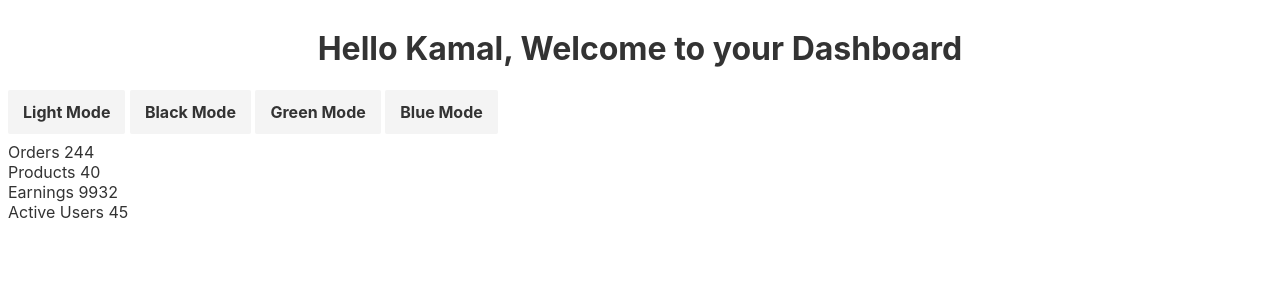
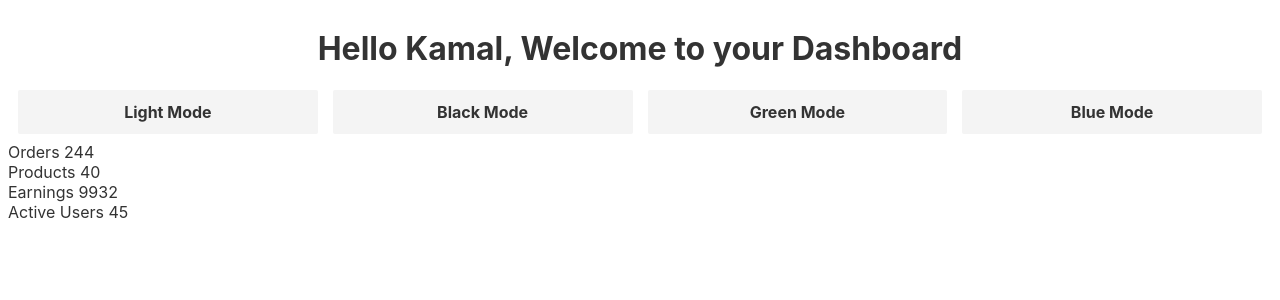
Before and after one commit to medredakamal/kam-svelte-changetheme, a Svelte app: page / in a window 1280 px wide. Shown: the top 300 px of the page. Built offline with nearby package versions, Linux system fonts and the light colour scheme.

Commit message:
buttons grid style

```diff
--- a/src/App.svelte
+++ b/src/App.svelte
@@ -14,10 +14,13 @@
 
 <main class={"theme-" + activetheme}>
   <h1>Hello {user}, {welcome}</h1>
-  <button on:click={() => handleTheme("light")}>Light Mode</button>
-  <button on:click={() => handleTheme("black")}>Black Mode</button>
-  <button on:click={() => handleTheme("green")}>Green Mode</button>
-  <button on:click={() => handleTheme("blue")}>Blue Mode</button>
+  <div class="buttons">
+    <button on:click={() => handleTheme("light")}>Light Mode</button>
+    <button on:click={() => handleTheme("black")}>Black Mode</button>
+    <button on:click={() => handleTheme("green")}>Green Mode</button>
+    <button on:click={() => handleTheme("blue")}>Blue Mode</button>
+  </div>
+
   <section>
     <div class="km-cards">
       <div class="km-card">
@@ -50,6 +53,16 @@
     outline: none;
     font-weight: bold;
     padding: 12px 15px;
+    box-shadow: 0px 0px 0px 3px 4px rgba(0, 0, 0, 0.4);
+  }
+
+  /* Buttons */
+  .buttons {
+    display: grid;
+    grid-template-columns: repeat(4, 1fr);
+    grid-auto-flow: dense;
+    grid-gap: 15px;
+    padding: 0 10px;
   }
 
   /* Light Theme */
```
